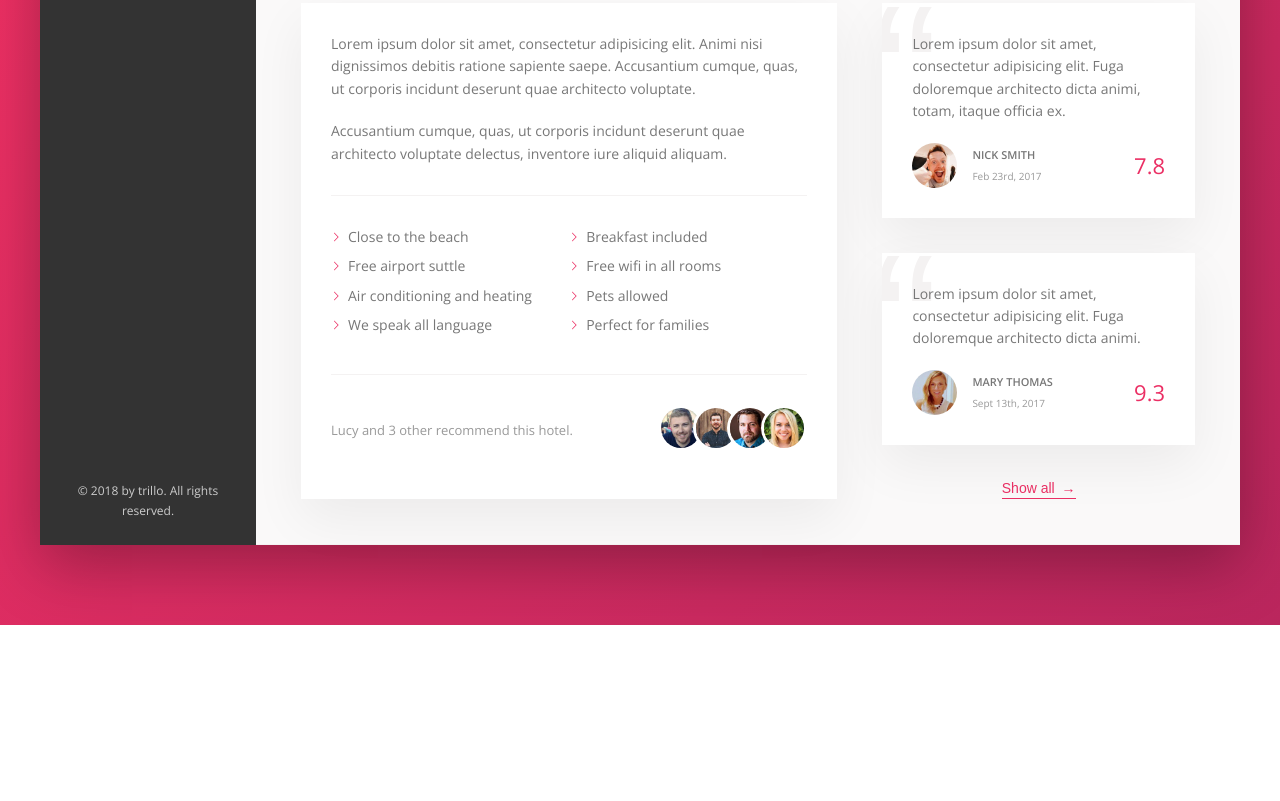
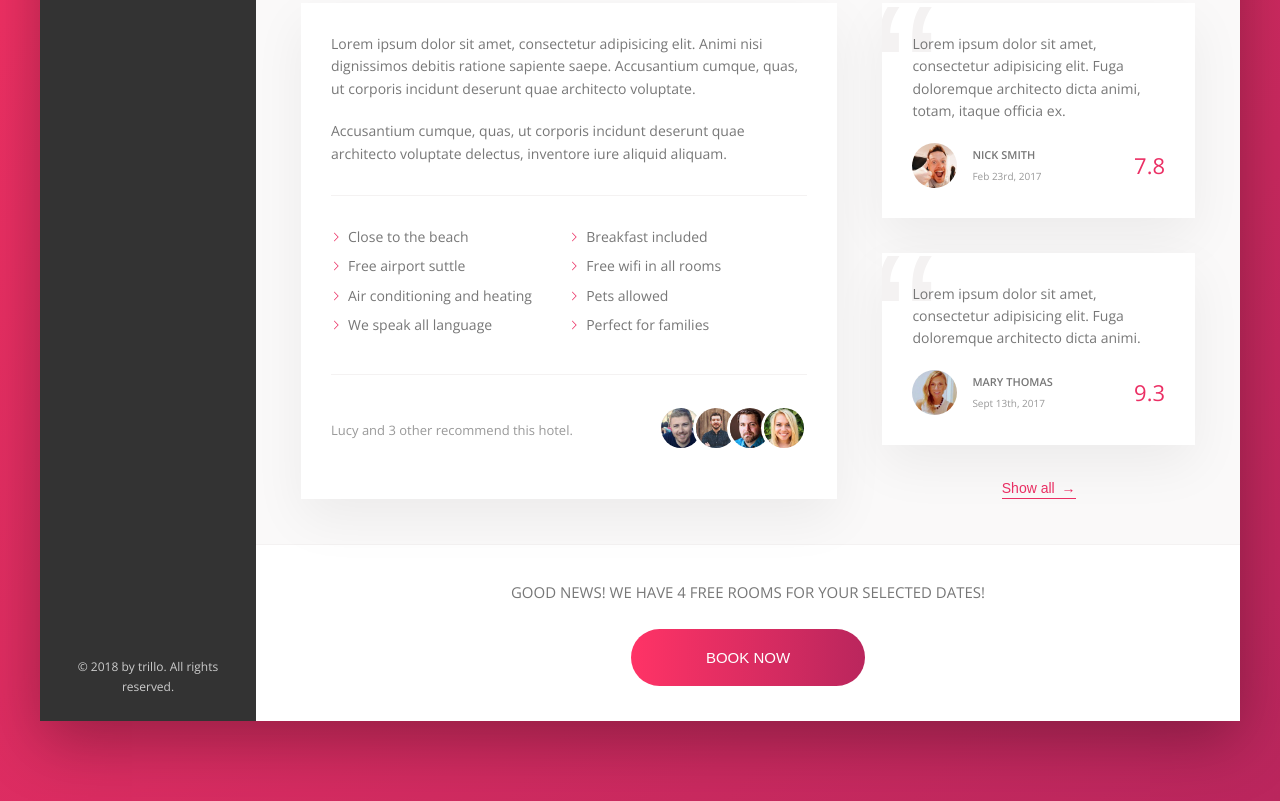
Before and after one commit to Rasel141/Trillo, a website: page index.html in a window 1280 px wide. Shown: the part 644-1445 px from the top of the page. Before the commit the page ends 1269 px from the top, so only its background shows below. Drawn offline with nearby package versions, Linux system fonts and the light colour scheme.

Commit message:
completed book now section, without responsive all project done

```diff
--- a/index.html
+++ b/index.html
@@ -206,9 +206,18 @@
                             <button class="btn-inline">Show all <span>&rarr;</span></button>
 
                         </div>
+                    </div>
 
+                    <div class="cta">
+                        <h2 class="cta__book-now">
+                            Good news! We have 4 free rooms for your selected dates!
+                        </h2>
+                        <button class="btn">
+                            <span class="btn__visible">Book now</span>
+                            <span class="btn__invisible">Only 4 rooms left</span>
+                        </button>
+                    </div>
 
-                    </div>
                 </main>
             </div>
         </div>
--- a/sass/_components.scss
+++ b/sass/_components.scss
@@ -469,3 +469,71 @@
         z-index: 1;
     }
 }
+
+
+/////////////////////////////////////////
+// CALL TO ACTION
+
+.cta {
+    padding: 3.5rem 0;
+    text-align: center;
+
+    &__book-now {
+        font-size: 1.5rem;
+        font-weight: 300;
+        text-transform: uppercase;
+        margin-bottom: 2.5rem;
+    }
+}
+
+/////////////////////////////////////////
+// CALL TO ACTION
+
+.btn {
+    font-size: 1.5rem;
+    font-weight: 300;
+    text-transform: uppercase;
+    border-radius: 100px;
+    border: none;
+    background-image: linear-gradient(to right, var(--color-primary-light), var(--color-primary-dark));
+    color: #fff;
+    position: relative;
+    overflow: hidden;
+    cursor: pointer;
+
+    & > * {
+        display: inline-block;
+        height: 100%;
+        width: 100%;
+        transition: all .2s;
+    }
+
+    &__visible {
+        padding: 2rem 7.5rem;
+    }
+
+    &__invisible {
+        position: absolute;
+        padding: 2rem 0;
+        left: 0;
+        top: -100%;
+
+    }
+
+    &:hover {
+        background-image: linear-gradient(to left, var(--color-primary-light), var(--color-primary-dark));
+    }
+
+    &:hover &__visible {
+        transform: translateY(100%);
+    }
+
+    &:hover &__invisible {
+        top: 0;
+    }
+
+    &:focus {
+        outline: none;
+        animation: pulsate 1s infinite;
+    }
+}
```
Also changed, not shown: css/style.css.
